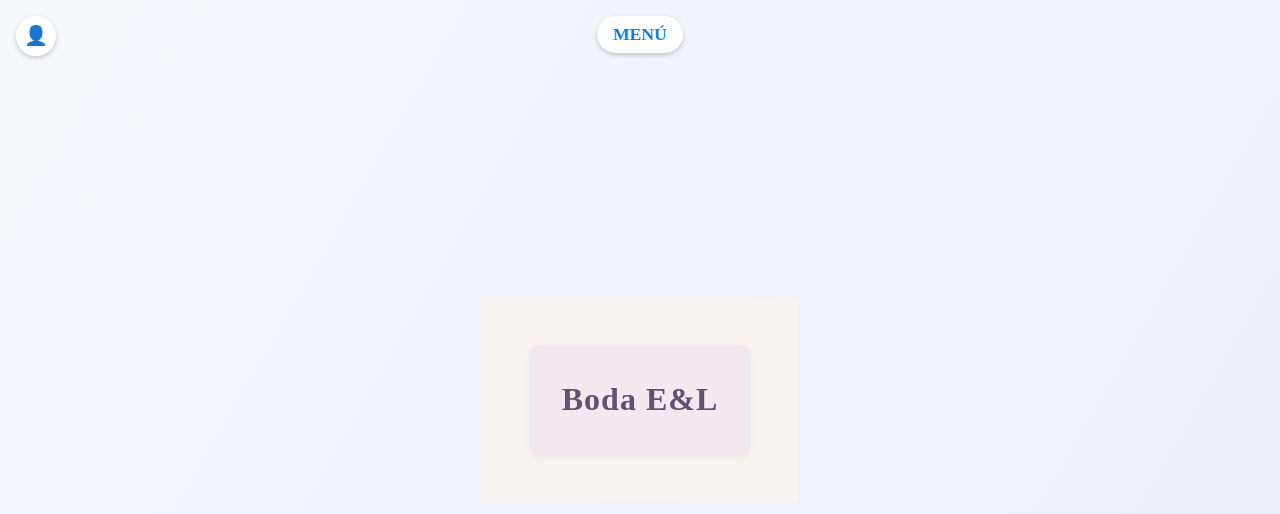
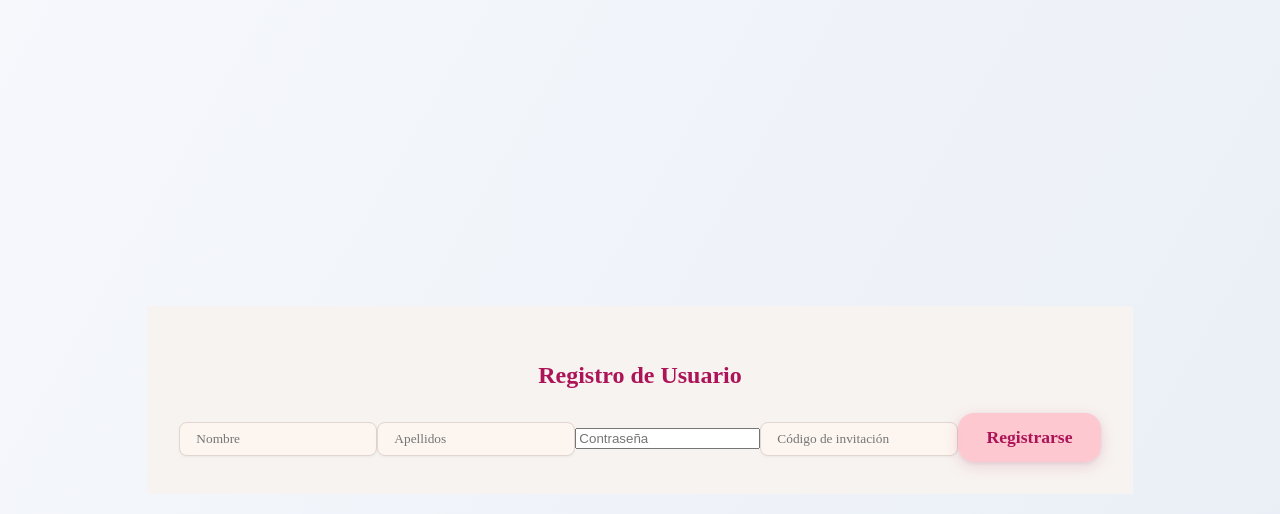
Before and after one commit to lunabnf/app-bodas-javascript, a React (Vite) app: page /registro-usuarios in a window 1280 px wide. Before the commit this address led to /registro. Shown: the top 514 px of the page. Built offline with nearby package versions, Linux system fonts and the light colour scheme; no server answers.

Commit message:
💾 Punto de guardado

```diff
--- a/src/App.jsx
+++ b/src/App.jsx
@@ -77,7 +77,12 @@ function AppRoot() {
       <div className="bg-white shadow-lg rounded-3xl p-6 w-full max-w-4xl">
         <div className="overflow-x-hidden w-full">
           <Router>
+            {isLoading ? null : (
+              <>
+                {user && window.location.pathname !== "/login" && window.location.pathname !== "/registro-usuarios" && (
+                  <>
                     <header className="app-header">
+                      {/* Aquí mantener el código del header y menú */}
                       <h1 className="titulo-app">{nombreBoda}</h1>
                       {/* Botón flotante fijo para abrir menú principal */}
                       <div
@@ -191,27 +196,7 @@ function AppRoot() {
                         </div>
                       )}
                     </header>
-            {/* Mostrar nada mientras se determina el estado de autenticación */}
-            {isLoading ? null : (
-              <Routes>
-                <Route path="/login" element={<Login rolUsuario={rolUsuario} />} />
-                <Route
-                  path="*"
-                  element={
-                    user ? (
-                      <AppRoutes
-                        setUser={setUser}
-                        setRolUsuario={setRolUsuario}
-                        user={user}
-                        rolUsuario={rolUsuario}
-                      />
-                    ) : (
-                      <Navigate to="/registro" replace />
-                    )
-                  }
-                />
-              </Routes>
-            )}
+                    {/* Iconos flotantes de usuario y admin */}
                     {/* Icono de participación del usuario */}
                     <div
                       style={{
@@ -413,6 +398,29 @@ function AppRoot() {
                         </Link>
                       </div>
                     )}
+                  </>
+                )}
+                <Routes>
+                  <Route path="/login" element={<Login rolUsuario={rolUsuario} />} />
+                  <Route path="/registro-usuarios" element={<RegistroUsuario />} />
+                  <Route
+                    path="*"
+                    element={
+                      user ? (
+                        <AppRoutes
+                          setUser={setUser}
+                          setRolUsuario={setRolUsuario}
+                          user={user}
+                          rolUsuario={rolUsuario}
+                        />
+                      ) : (
+                        <Navigate to="/registro-usuarios" replace />
+                      )
+                    }
+                  />
+                </Routes>
+              </>
+            )}
           </Router>
         </div>
       </div>
--- a/src/pages/RegistroUsuario.jsx
+++ b/src/pages/RegistroUsuario.jsx
@@ -2,7 +2,7 @@ import { useState } from "react";
 import { useNavigate } from "react-router-dom";
 import { createUserWithEmailAndPassword } from "firebase/auth";
 import { auth } from "../firebaseConfig";
-import { getDoc, doc } from "firebase/firestore";
+import { getDoc, doc, setDoc } from "firebase/firestore";
 import { db } from "../firebaseConfig";
 
 const RegistroUsuario = () => {
@@ -35,7 +35,24 @@ const RegistroUsuario = () => {
         return;
       }
 
-      await createUserWithEmailAndPassword(auth, emailSimulado, password);
+      const usuariosRef = doc(db, "usuariosIndex", `${nombre.toLowerCase()}_${apellidos.toLowerCase()}`);
+      const usuarioExistente = await getDoc(usuariosRef);
+      if (usuarioExistente.exists()) {
+        setError("Ya existe un usuario registrado con ese nombre y apellidos.");
+        return;
+      }
+
+      const userCredential = await createUserWithEmailAndPassword(auth, emailSimulado, password);
+      const user = userCredential.user;
+      await setDoc(doc(db, "usuarios", user.uid), {
+        nombre,
+        apellidos,
+        email: emailSimulado,
+        rol: "invitado",
+      });
+
+      await setDoc(usuariosRef, { uid: user.uid });
+
       setRegistroExitoso(true);
       navigate("/home");
       setError("");
```
Lines whose indentation alone changed are shown as unchanged.
